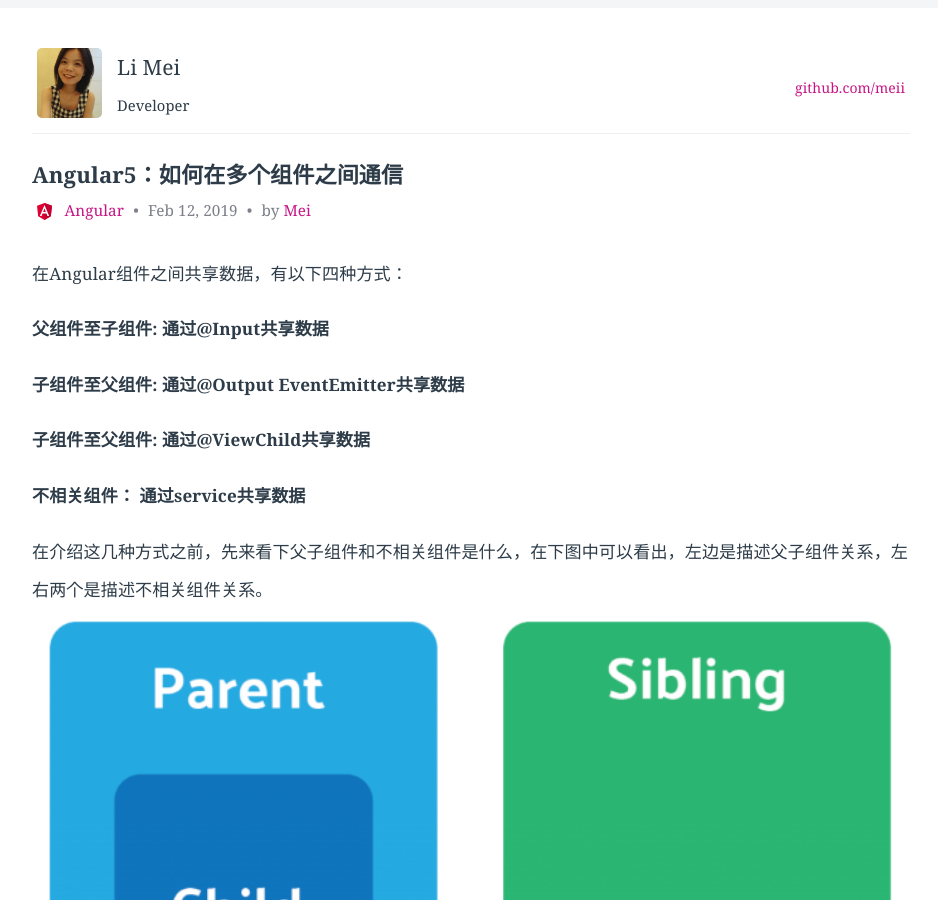
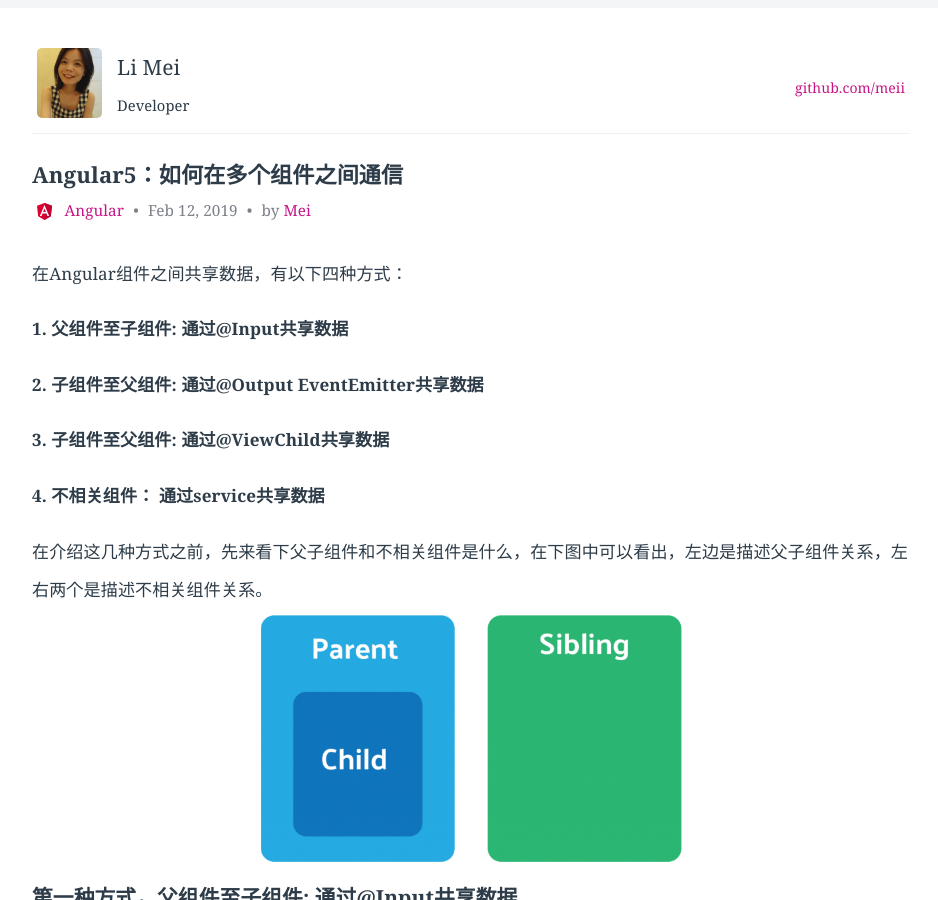
Before and after one commit to LiMeii/LiMeii.github.io, a Jekyll site: the page built from _posts/2019-02-12-angular-sharing-data-methods.md, in a window 1280 px wide and 900 px high. Shown: the whole window, without its empty margins (177-1115 px from the left). Built offline with Jekyll 4.4.1, drawn with Linux system fonts in a browser that asks for light colours; some of the changed text lies outside the part shown.

Commit message:
update angular sharing data post

````diff
--- a/_posts/2019-02-12-angular-sharing-data-methods.md
+++ b/_posts/2019-02-12-angular-sharing-data-methods.md
@@ -17,23 +17,23 @@
 在Angular组件之间共享数据，有以下四种方式：
 
 
-**父组件至子组件: 通过@Input共享数据**
+**1. 父组件至子组件: 通过@Input共享数据**
 
 
-**子组件至父组件: 通过@Output EventEmitter共享数据**
+**2. 子组件至父组件: 通过@Output EventEmitter共享数据**
 
 
-**子组件至父组件: 通过@ViewChild共享数据**
+**3. 子组件至父组件: 通过@ViewChild共享数据**
 
 
-**不相关组件： 通过service共享数据**
+**4. 不相关组件： 通过service共享数据**
 
 
 在介绍这几种方式之前，先来看下父子组件和不相关组件是什么，在下图中可以看出，左边是描述父子组件关系，左右两个是描述不相关组件关系。
-![css pseudo-classes-img]( https://limeii.github.io/assets/images/posts/angular/angular-sharingdata.png){:height="100%" width="100%"}
+![css pseudo-classes-img]( https://limeii.github.io/assets/images/posts/angular/angular-sharingdata.png){:height="50%" width="50%"}
 
 
-##第一种方式，父组件至子组件: 通过@Input共享数据
+## 第一种方式，父组件至子组件: 通过@Input共享数据
 这个例子是在子组件中直接列出出父组件中所有的颜色，具体代码如下：
 
 ```ts
@@ -72,7 +72,7 @@
 ```
 
 
-##第二种方式，子组件至父组件: 通过@Output EventEmitter共享数据
+## 第二种方式，子组件至父组件: 通过@Output EventEmitter共享数据
 这个例子是子组件提供两个按钮进行投票，而父组件中需要实时显示投票结果，具体代码如下：
 
 ```ts
@@ -119,7 +119,7 @@
 }
 ```
 
-##第三种方式，子组件至父组件: 通过@ViewChild共享数据
+## 第三种方式，子组件至父组件: 通过@ViewChild共享数据
 
 在第二种方式中，通过@Output EventEmitter共享数据，父组件只能访问子组件的某几个属性值，但是没办法去调用子组件中的方法。但是通过@ViewChild可是实现父组件同时可以访问子组件中的属性和方法。
 
````
